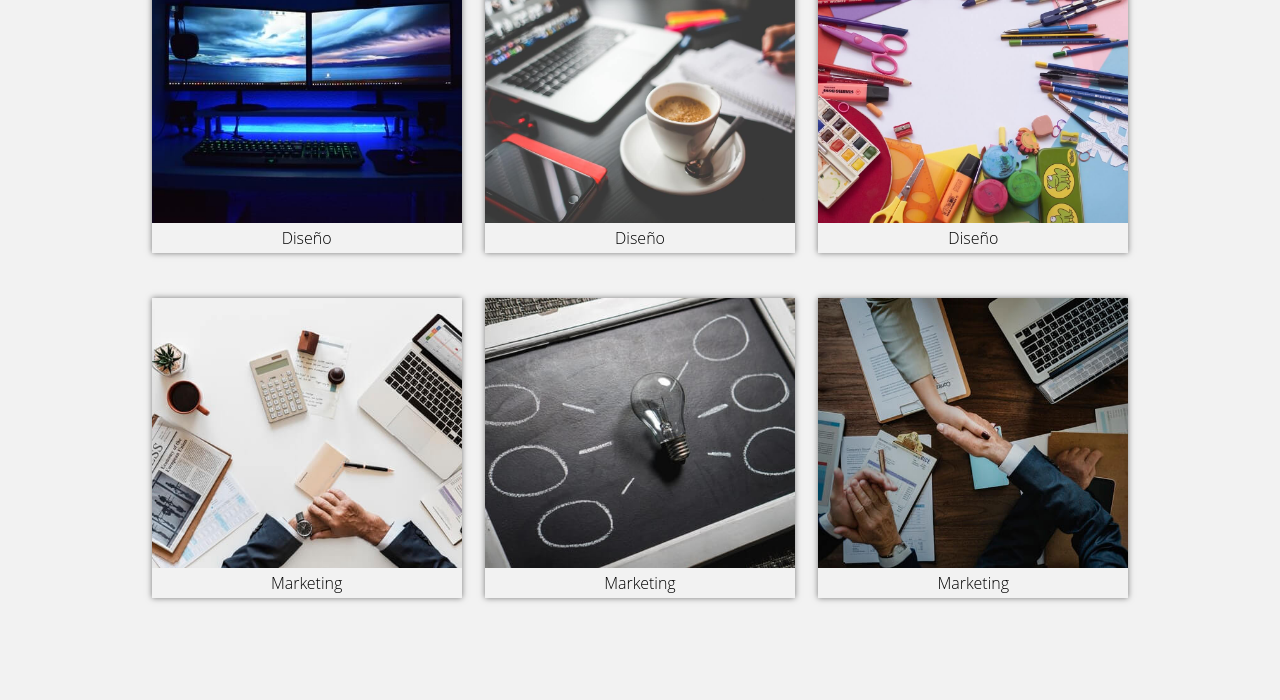
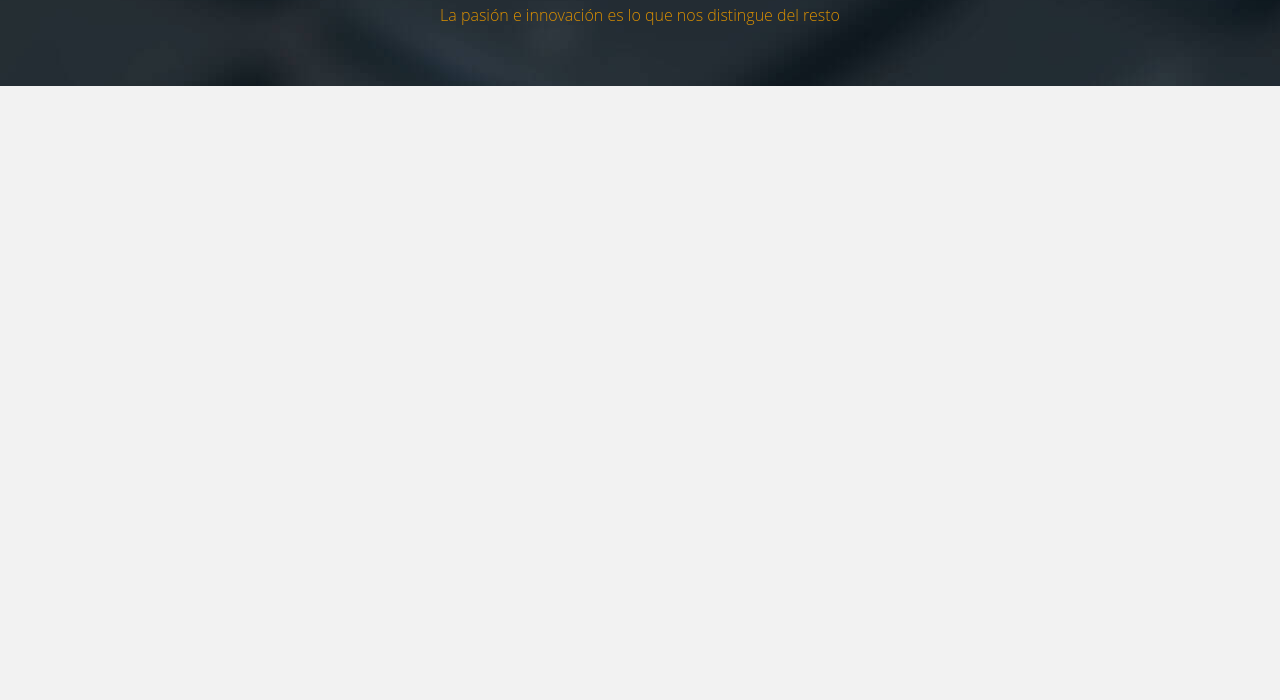
Before and after one commit to Vidalsito/ProjectVidal, a plain HTML site: page index.html in a window 1280 px wide. Shown: the part 2293-2993 px from the top of the page. After the commit the page ends 2379 px from the top, so only its background shows below. Drawn offline with Linux system fonts and the light colour scheme.

Commit message:
Add files via upload

```diff
--- a/index.html
+++ b/index.html
@@ -73,29 +73,7 @@ AlexCG Design, Thank you, I hope this template helps you -->
                 </div>
             </div>
         </section>
-        <section class="about" id="servicio">
-            <div class="contenedor">
-                <h3>Nuestros servicios</h3>
-                <p class="after">Siempre mejorando para ti</p>
-                <div class="servicios">
-                    <div class="caja-servicios">
-                        <img src="img/heart.png" alt="">
-                        <h4>Creativos y asombrosos</h4>
-                        <p>Lorem ipsum dolor sit amet consectetur.</p>
-                    </div>
-                    <div class="caja-servicios">
-                        <img src="img/responsive.png" alt="">
-                        <h4>Creativos y asombrosos</h4>
-                        <p>Lorem ipsum dolor sit amet consectetur.</p>
-                    </div>
-                    <div class="caja-servicios">
-                        <img src="img/efectos.png" alt="">
-                        <h4>Creativos y asombrosos</h4>
-                        <p>Lorem ipsum dolor sit amet consectetur.</p>
-                    </div>
-                </div>
-            </div>
-        </section>
+
         <section class="work contenedor" id="trabajo">
             <h3>Nuestro trabajo</h3>
             <p class="after">Hacemos de algo simple algo extraordinario</p>
@@ -132,55 +110,7 @@ AlexCG Design, Thank you, I hope this template helps you -->
                         <h4>Programacion</h4>
                     </div>
                 </div>
-                <div class="cont-work diseño">
-                    <div class="img-work">
-                        <img src="img/diseño1.jpeg" alt="">
-                    </div>
-                    <div class="textos-work">
-                        <h4>Diseño</h4>
-                    </div>
-                </div>
-                <div class="cont-work diseño">
-                    <div class="img-work">
-                        <img src="img/diseño2.jpeg" alt="">
-                    </div>
-                    <div class="textos-work">
-                        <h4>Diseño</h4>
-                    </div>
-                </div>
-                <div class="cont-work diseño">
-                    <div class="img-work">
-                        <img src="img/diseño3.jpeg" alt="">
-                    </div>
-                    <div class="textos-work">
-                        <h4>Diseño</h4>
-                    </div>
-                </div>
-                <div class="cont-work marketing">
-                    <div class="img-work">
-                        <img src="img/marketing1.jpeg" alt="">
-                    </div>
-                    <div class="textos-work">
-                        <h4>Marketing</h4>
-                    </div>
-                </div>
-                <div class="cont-work marketing">
-                    <div class="img-work">
-                        <img src="img/marketing2.jpeg" alt="">
-                    </div>
-                    <div class="textos-work">
-                        <h4>Marketing</h4>
-                    </div>
-                </div>
-                <div class="cont-work marketing">
-                    <div class="img-work">
-                        <img src="img/marketing3.jpeg" alt="">
-                    </div>
-                    <div class="textos-work">
-                        <h4>Marketing</h4>
-                    </div>
-                </div>
-            </div>
+
         </section>
     </main>
     <footer id="contacto">
```
